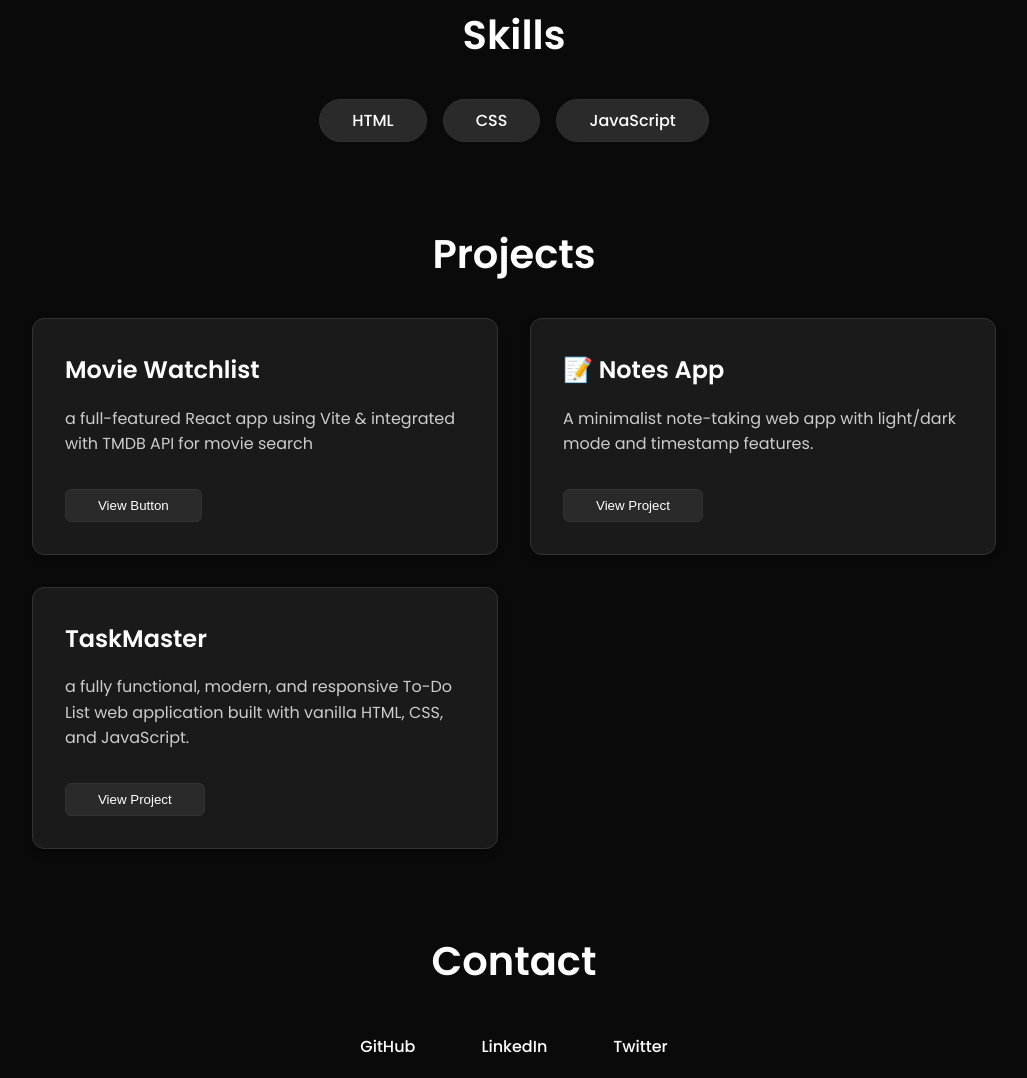
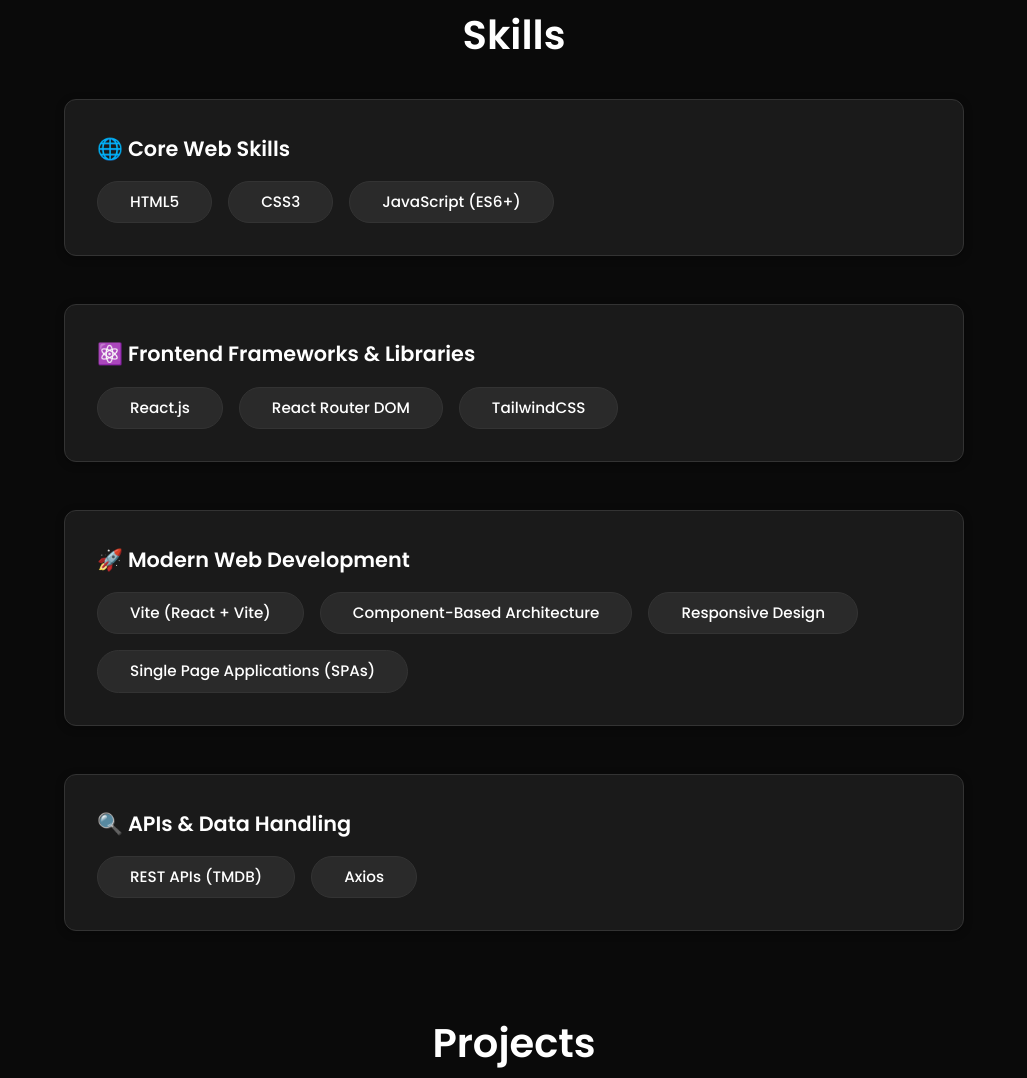
Before and after one commit to VisheshD2412/VisheshD2412.github.io, a plain HTML site: page index.html in a window 1280 px wide. Shown: the part 751-1829 px from the top of the page, without its empty margins (126-1153 px from the left). Drawn offline with Linux system fonts and the light colour scheme.

```diff
--- a/index.html
+++ b/index.html
@@ -59,9 +59,45 @@
         <div class="container">
           <h2 class="section-title">Skills</h2>
           <div class="skills-container">
-            <span class="skill-tag">HTML</span>
-            <span class="skill-tag">CSS</span>
-            <span class="skill-tag">JavaScript</span>
+            <!-- Core Web Skills -->
+            <div class="skill-category">
+              <h3 class="category-title">🌐 Core Web Skills</h3>
+              <div class="skill-tags">
+                <span class="skill-tag">HTML5</span>
+                <span class="skill-tag">CSS3</span>
+                <span class="skill-tag">JavaScript (ES6+)</span>
+              </div>
+            </div>
+
+            <!-- Frontend Frameworks & Libraries -->
+            <div class="skill-category">
+              <h3 class="category-title">⚛️ Frontend Frameworks & Libraries</h3>
+              <div class="skill-tags">
+                <span class="skill-tag">React.js</span>
+                <span class="skill-tag">React Router DOM</span>
+                <span class="skill-tag">TailwindCSS</span>
+              </div>
+            </div>
+
+            <!-- Modern Web Development -->
+            <div class="skill-category">
+              <h3 class="category-title">🚀 Modern Web Development</h3>
+              <div class="skill-tags">
+                <span class="skill-tag">Vite (React + Vite)</span>
+                <span class="skill-tag">Component-Based Architecture</span>
+                <span class="skill-tag">Responsive Design</span>
+                <span class="skill-tag">Single Page Applications (SPAs)</span>
+              </div>
+            </div>
+
+            <!-- APIs & Data Handling -->
+            <div class="skill-category">
+              <h3 class="category-title">🔍 APIs & Data Handling</h3>
+              <div class="skill-tags">
+                <span class="skill-tag">REST APIs (TMDB)</span>
+                <span class="skill-tag">Axios</span>
+              </div>
+            </div>
           </div>
         </div>
       </section>
--- a/styles.css
+++ b/styles.css
@@ -194,10 +194,43 @@ main {
 /* Skills Section */
 .skills-container {
   display: flex;
-  justify-content: center;
+  flex-direction: column;
+  gap: var(--spacing-lg);
+  margin-top: var(--spacing-md);
+  max-width: 900px;
+  margin-left: auto;
+  margin-right: auto;
+}
+
+.skill-category {
+  background-color: var(--bg-secondary);
+  border: 1px solid var(--border-color);
+  border-radius: 12px;
+  padding: var(--spacing-md);
+  transition: all var(--transition-normal);
+  box-shadow: 0 2px 8px var(--shadow-color);
+}
+
+.skill-category:hover {
+  transform: translateY(-2px);
+  box-shadow: 0 4px 16px var(--shadow-color);
+  border-color: var(--text-muted);
+}
+
+.category-title {
+  font-size: 1.3rem;
+  font-weight: 600;
+  margin-bottom: var(--spacing-sm);
+  color: var(--text-primary);
+  display: flex;
+  align-items: center;
+  gap: var(--spacing-xs);
+}
+
+.skill-tags {
+  display: flex;
+  flex-wrap: wrap;
   gap: var(--spacing-sm);
-  flex-wrap: wrap;
-  margin-top: var(--spacing-sm);
 }
 
 .skill-tag {
@@ -208,11 +241,13 @@ main {
   font-weight: 500;
   border: 1px solid var(--border-color);
   transition: all var(--transition-fast);
+  font-size: 0.95rem;
 }
 
 .skill-tag:hover {
   background-color: var(--hover-color);
   transform: translateY(-2px);
+  box-shadow: 0 4px 8px var(--shadow-color);
 }
 
 /* Projects Section */
@@ -357,6 +392,18 @@ footer {
   }
 
   .skills-container {
+    gap: var(--spacing-md);
+  }
+
+  .skill-category {
+    padding: var(--spacing-sm);
+  }
+
+  .category-title {
+    font-size: 1.1rem;
+  }
+
+  .skill-tags {
     gap: var(--spacing-xs);
   }
 
```
